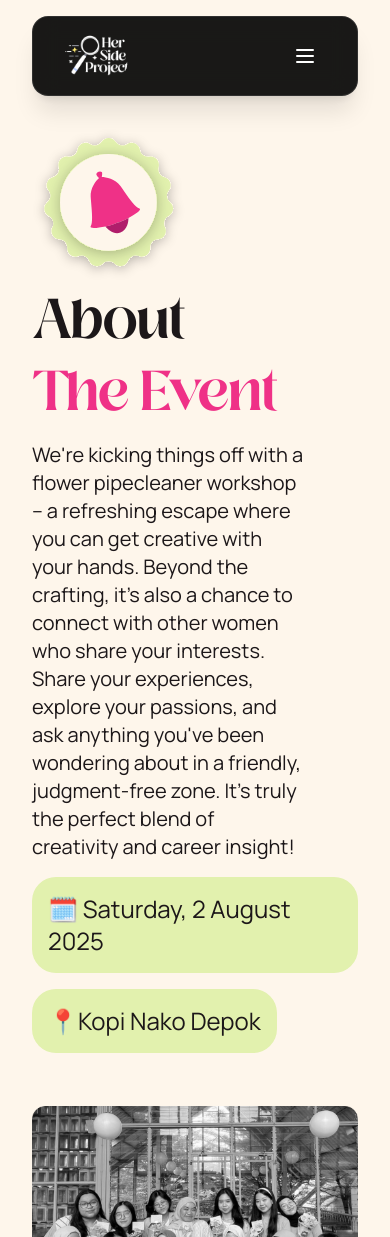
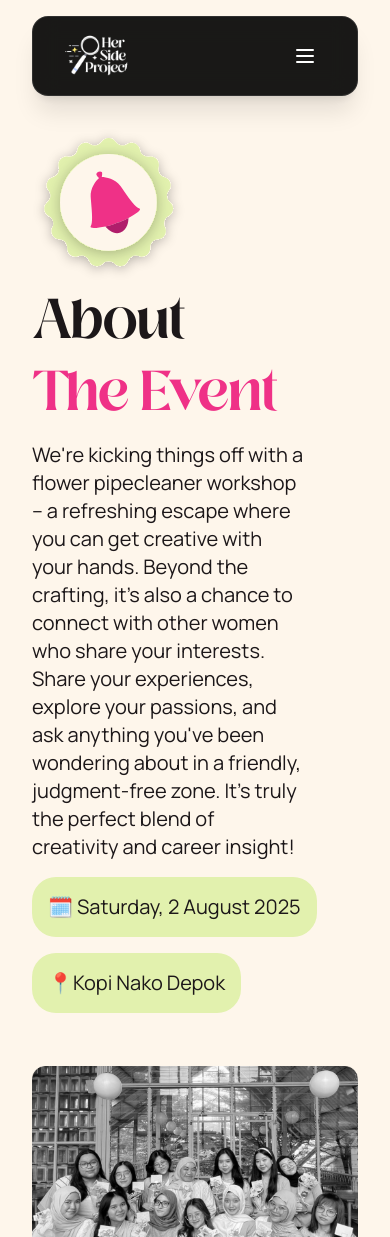
Before and after one commit to HerSideProjects/hsp-fe, a Next.js app: page /register in a window 390 px wide. Shown: the top 1237 px of the page. Built offline with nearby package versions, Linux system fonts and the light colour scheme.

Commit message:
fix: build bugs

```diff
--- a/src/app/register/page.tsx
+++ b/src/app/register/page.tsx
@@ -76,10 +76,10 @@ const RegisterPage = () => {
             </div>
             <div className="flex md:flex-row flex-col gap-4">
               <div className="bg-[#E2F1AE] rounded-3xl p-4 w-fit">
-                <p className="text-2xl">🗓️ Saturday, 2 August 2025</p>
+                <p className="md:text-2xl text-xl">🗓️ Saturday, 2 August 2025</p>
               </div>
               <div className="bg-[#E2F1AE] rounded-3xl p-4 w-fit">
-                <p className="text-2xl">📍Kopi Nako Depok</p>
+                <p className="md:text-2xl text-xl">📍Kopi Nako Depok</p>
               </div>
             </div>
           </div>
```
